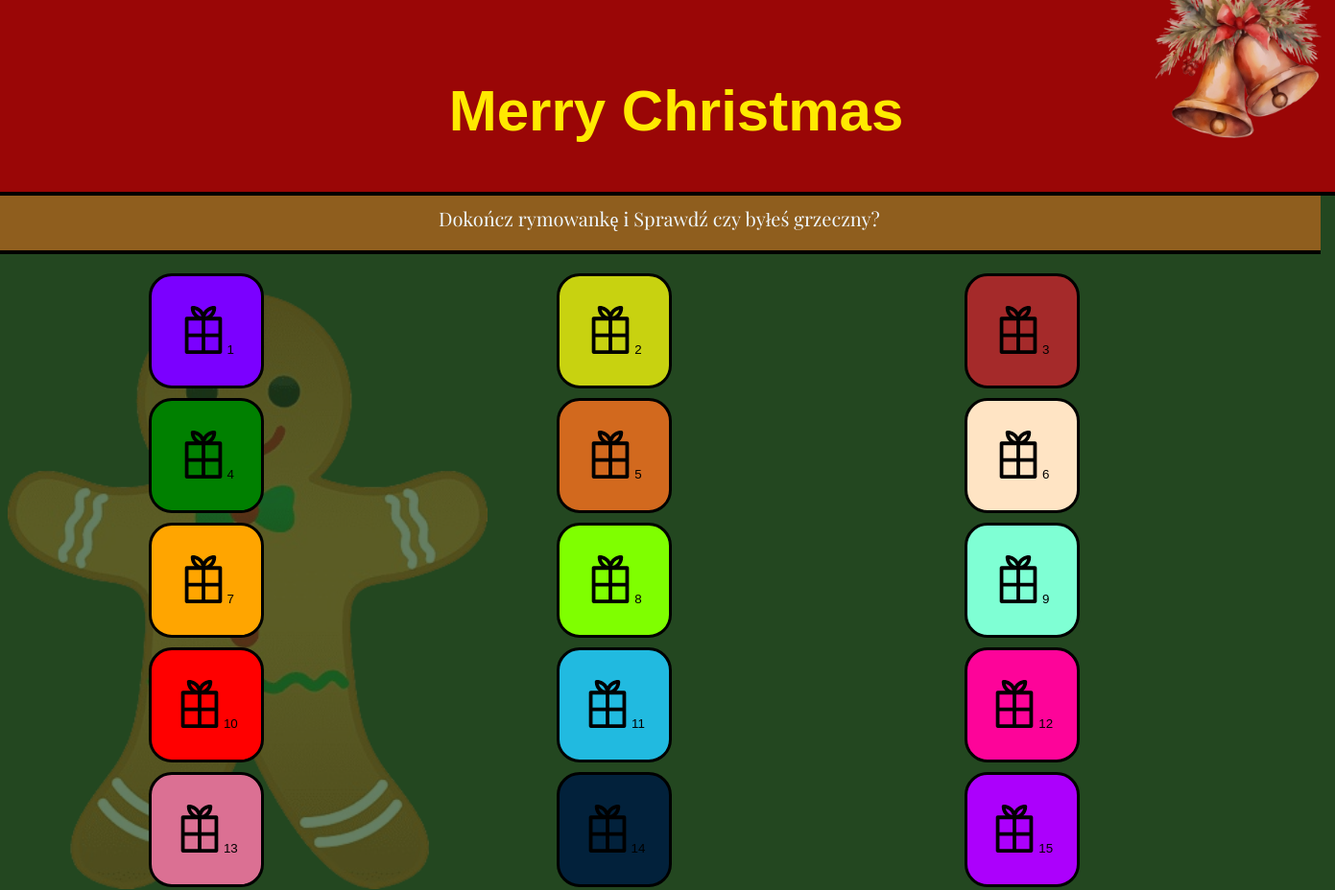
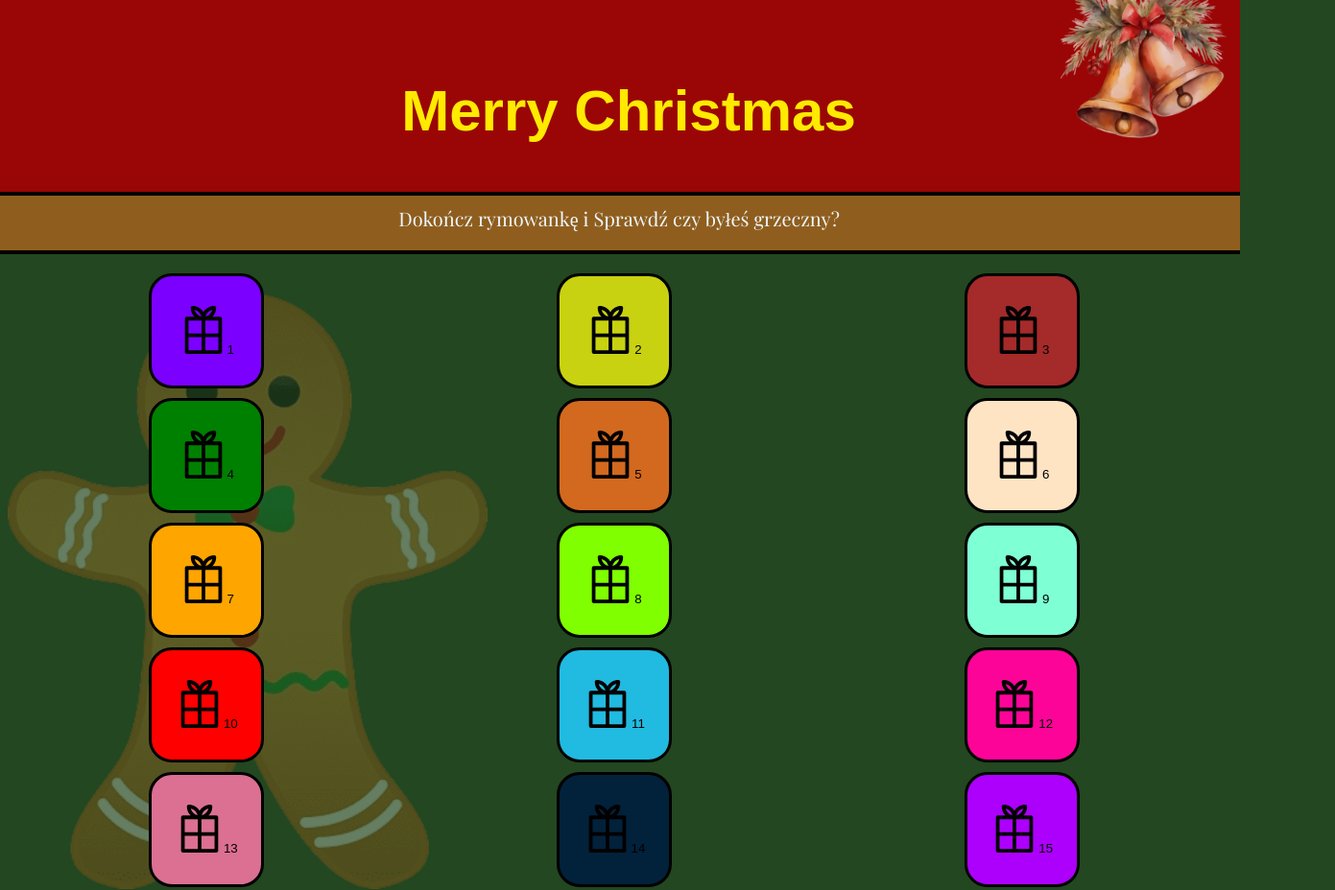
Before and after one commit to Sziroky/SantaBaby, a plain HTML site: page index.html in a window 1280 px wide. Shown: the top 928 px of the page at 96% size, 1391 px wide, since content can reach past the window. Drawn offline with nearby package versions, Linux system fonts and the light colour scheme; a web font is replaced by a local one.

Commit message:
Update style.css

```diff
--- a/style.css
+++ b/style.css
@@ -20,7 +20,7 @@ h1{
     background-color: rgb(143, 94, 30);
     margin-left: -10px ;
     margin-right: -20px ;
-    width: 109%;
+
 }
 
 .bells{
@@ -39,7 +39,6 @@ h1{
     background-color: rgb(154, 6, 6);
     position: relative;
     height: 200px;
-    width: 111%;
     padding-top: 0px;
     margin-top: -18px;
     margin-left: -20px;
```
